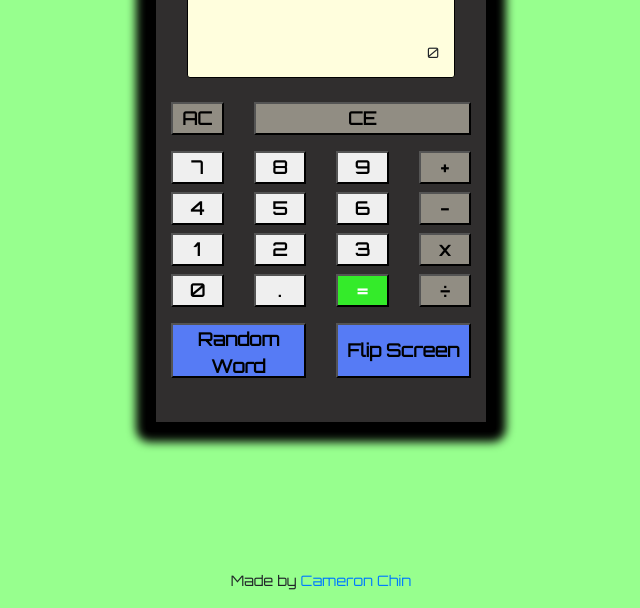
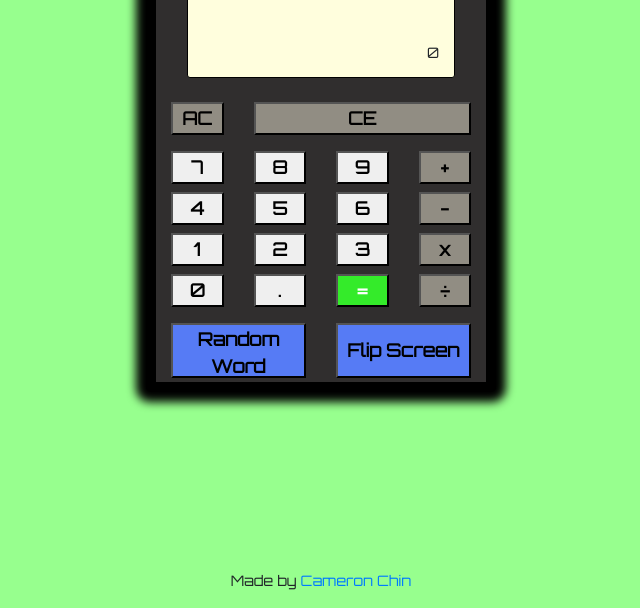
Before and after one commit to c-a-chin/calculator, a plain HTML site: page index.html in a window 1280 px wide. Shown: the part 192-800 px from the top of the page, without its empty margins (319-959 px from the left). Drawn offline with nearby package versions, Linux system fonts and the light colour scheme.

Commit message:
changed height of calculator to be fixed

```diff
--- a/style.css
+++ b/style.css
@@ -8,7 +8,7 @@ body {
 /* container is the whole calculator, center it on page (dimensions of calculator dont change) */
 .container {
 	width: 350px;
-	height: 61vh;
+	height: 447.975px;
 	margin-top: 17vh;
 	border: 10px solid black;
 	border-radius: 5px;
```
